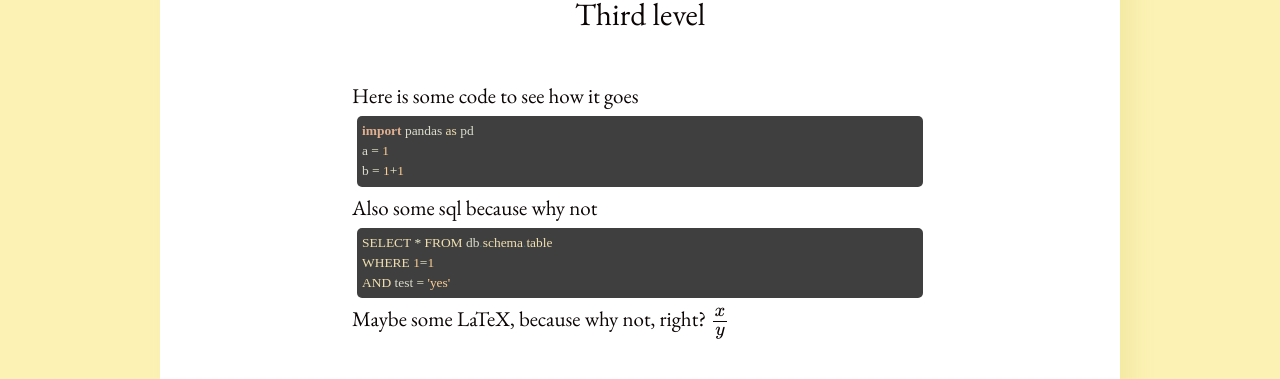
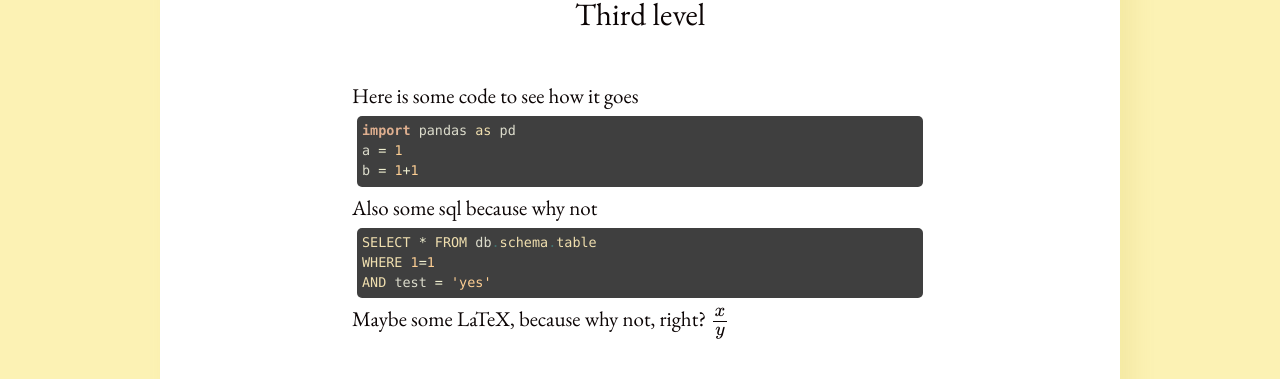
Before and after one commit to carmigno/carmigno.github.io, a Jekyll site: the page built from _posts/2021-01-08-testing-text.md, in a window 1280 px wide. Shown: the part 787-1166 px from the top of the page. Built offline with Jekyll 4.4.1, drawn with Linux system fonts in a browser that asks for light colours; formulas are drawn with MathJax 3.

Commit message:
Another try for the font names

```diff
--- a/_sass/_syntax-highlighting.scss
+++ b/_sass/_syntax-highlighting.scss
@@ -4,12 +4,12 @@
 
 code.highlighter-rouge {
   background: $highlight;
-  font-family: 'Fira Code Medium, Menlo, Monaco';
+  font-family: 'Fira Code Medium', 'Menlo', 'Monaco';
   font-size: .8em;
 }
 
 .highlight {
-  font-family: 'Fira Code Medium, Menlo, Monaco';
+  font-family: 'Fira Code Medium', 'Menlo', 'Monaco';
   font-size: .8em;
   border-radius: 5px;
   padding: 5px;
```
